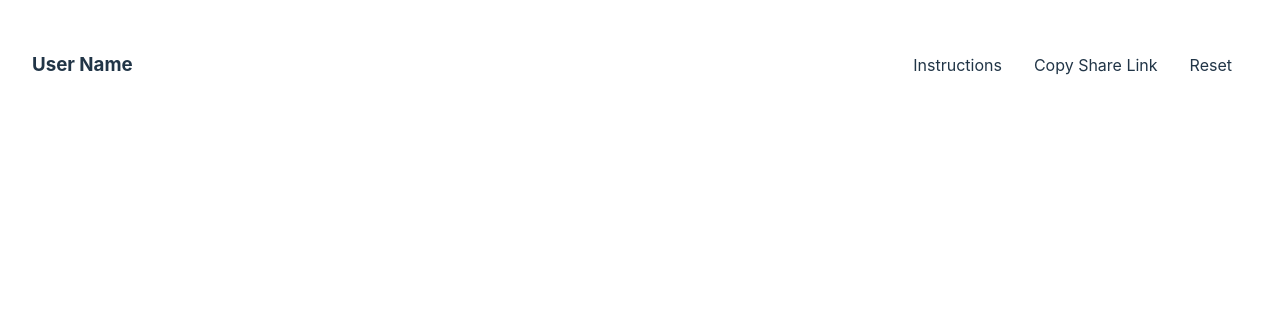
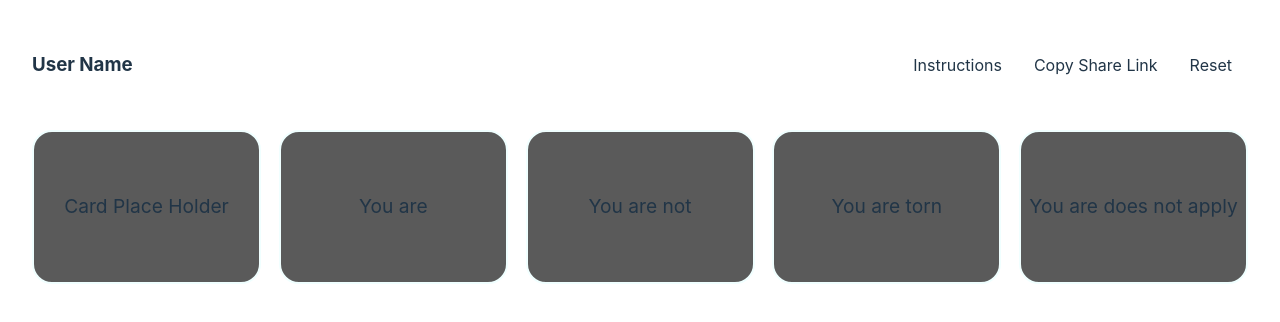
Before and after one commit to M1TCH3llM/vickCard, a React (Vite) app in the folder vikCards/: page /game in a window 1280 px wide. Shown: the top 322 px of the page. Built offline with nearby package versions, Linux system fonts and the light colour scheme.

Commit message:
added cat cards

```diff
--- /dev/null
+++ b/vikCards/src/components/GameCom/Board.jsx
@@ -0,0 +1,16 @@
+import React from "react";
+import "./board.css";
+
+function Board() {
+  return (
+    <div id="boardCol">
+      <div>Card Place Holder</div>
+      <div>You are</div>
+      <div>You are not</div>
+      <div>You are torn</div>
+      <div>You are does not apply</div>
+    </div>
+  );
+}
+
+export default Board;
--- /dev/null
+++ b/vikCards/src/components/GameCom/board.css
@@ -0,0 +1,18 @@
+#boardCol {
+    display: flex;
+    justify-content: space-between;
+    margin-top: 2rem;
+}
+
+#boardCol div {
+    border: 2px solid azure;
+    height: 150px;
+    width: 225px;
+    display: flex;
+    align-items: center;
+    justify-content: center;
+    border-radius: 20px;
+    font-size: larger;
+    background-color: rgb(90, 90, 90);
+
+}
--- a/vikCards/src/pages/game.jsx
+++ b/vikCards/src/pages/game.jsx
@@ -1,12 +1,14 @@
-import React from 'react'
-import Nav from '../components/GameCom/nav'
+import React from "react";
+import Nav from "../components/GameCom/nav";
+import Board from "../components/GameCom/Board";
 
 function game() {
   return (
     <div>
       <Nav />
+      <Board />
     </div>
-  )
+  );
 }
 
-export default game
+export default game;
```
